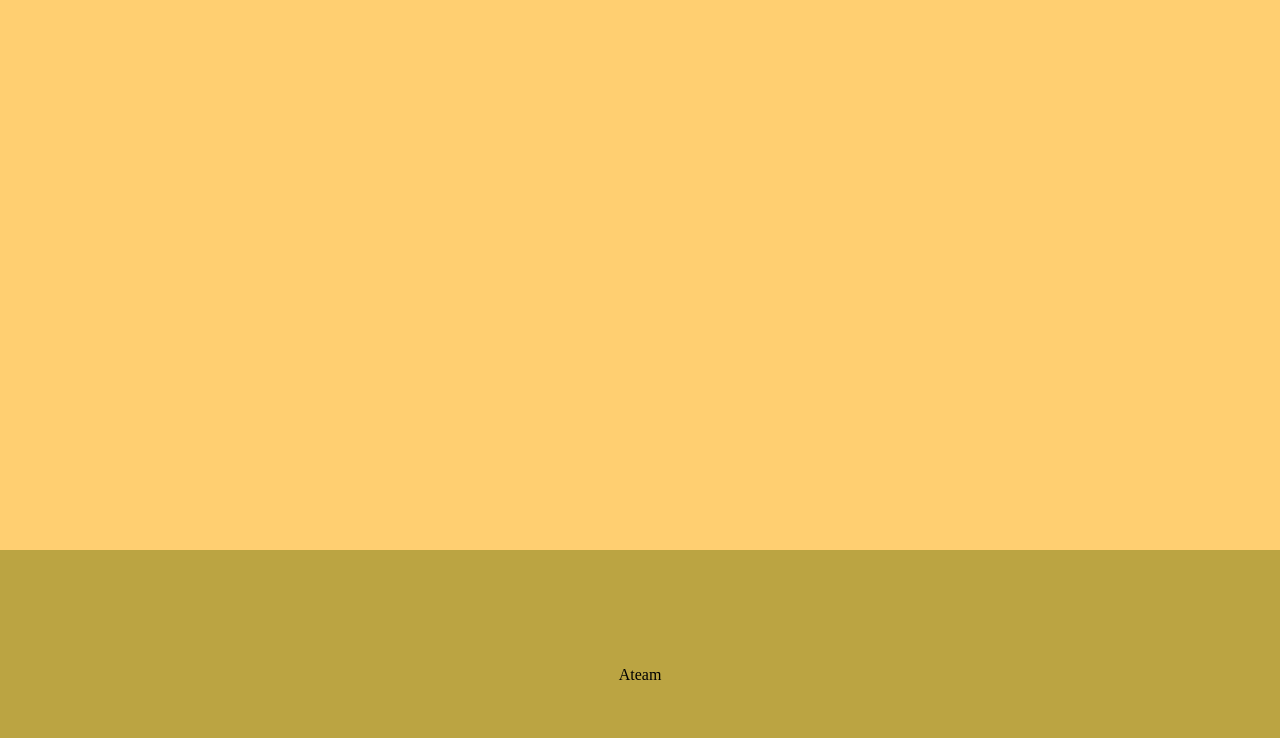
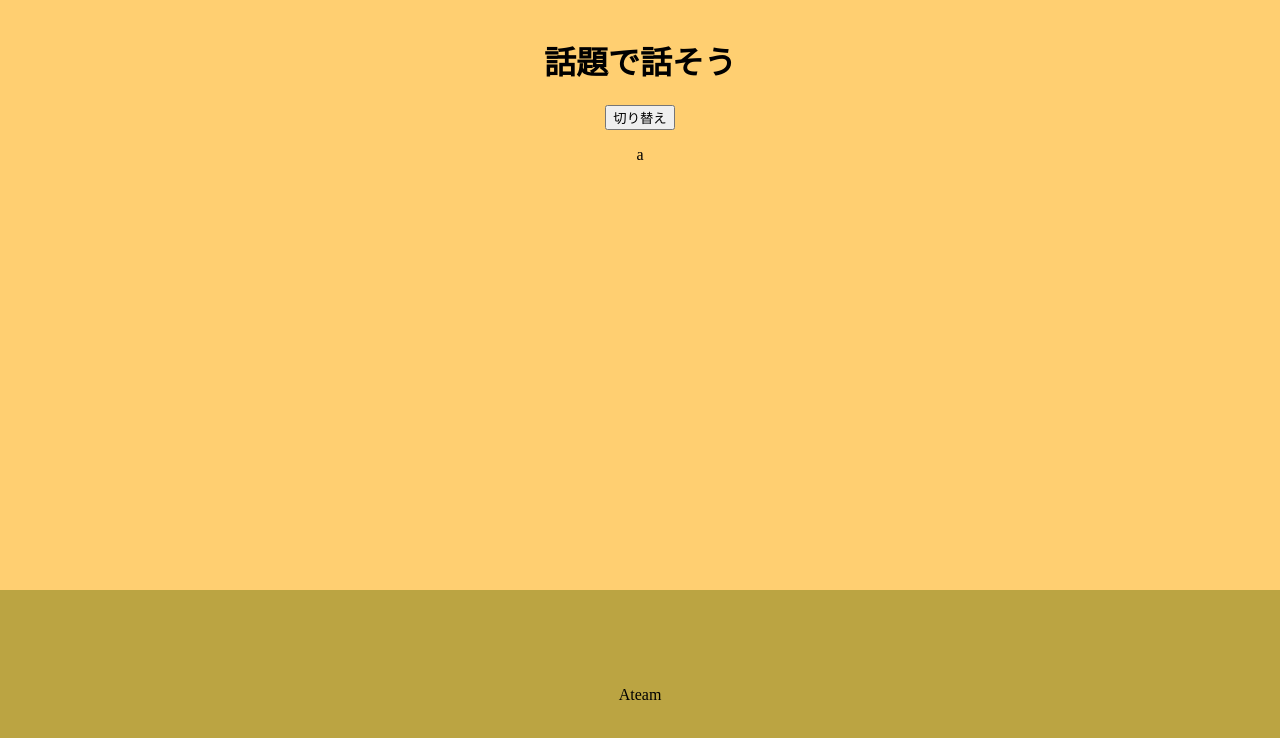
Before and after one commit to itc-s22004/Monday_Web, a Next.js app: page /talk in a window 1280 px wide. Shown: the top 738 px of the page. Built offline with nearby package versions, Linux system fonts and the light colour scheme.

Commit message:
topicのボタンできた

```diff
--- /dev/null
+++ b/components/SwitchButton.js
@@ -0,0 +1,17 @@
+import ReadFile from '@/components/readFile'
+
+export const SwitchButton = (props) => {
+    const {toggleButton,switchIcon} = props;
+    return(
+      <div>
+        <button onClick={toggleButton}>切り替え</button>
+        <p>{DisplayTypeMessage(switchIcon)}</p>
+      </div>
+    );
+  }
+
+  const DisplayTypeMessage = (isList) => {
+    return isList ? "a" : "b"
+  }
+
+export default SwitchButton
--- /dev/null
+++ b/components/topic.js
@@ -0,0 +1,20 @@
+import React, { useEffect, useState } from "react";
+import SwitchButton from "./SwitchButton";
+
+export const Topic = () =>{
+
+  //stateの定義
+  const [switchIcon,setSwitchIcon] = useState(true);
+
+  const toggleButton = () => {
+    setSwitchIcon(!switchIcon);
+  }
+
+  return (
+    <>
+      <SwitchButton toggleButton={toggleButton} switchIcon={switchIcon}/>
+    </>
+  );
+};
+
+export default Topic
--- a/pages/talk.js
+++ b/pages/talk.js
@@ -1,9 +1,11 @@
 import Layout from "@/components/layout"
+import Topic from "@/components/topic"
 
 const talk = () => {
     return (
         <Layout>
-            <p></p>
+            <h1>話題で話そう</h1>
+            <Topic />
         </Layout>
     )
 }
--- a/styles/utils.module.css
+++ b/styles/utils.module.css
@@ -12,8 +12,8 @@
 }
 
 .wrapper {
-    padding-top: 100px;
-    padding-bottom: 100px;
+    padding-top: 80px;
+    padding-bottom: 80px;
     width: 100%;
     background-color: rgb(187, 164, 66);
     position: absolute;/*←絶対位置*/
```
Also changed, not shown: pages/index.js (+26 -5 lines).
